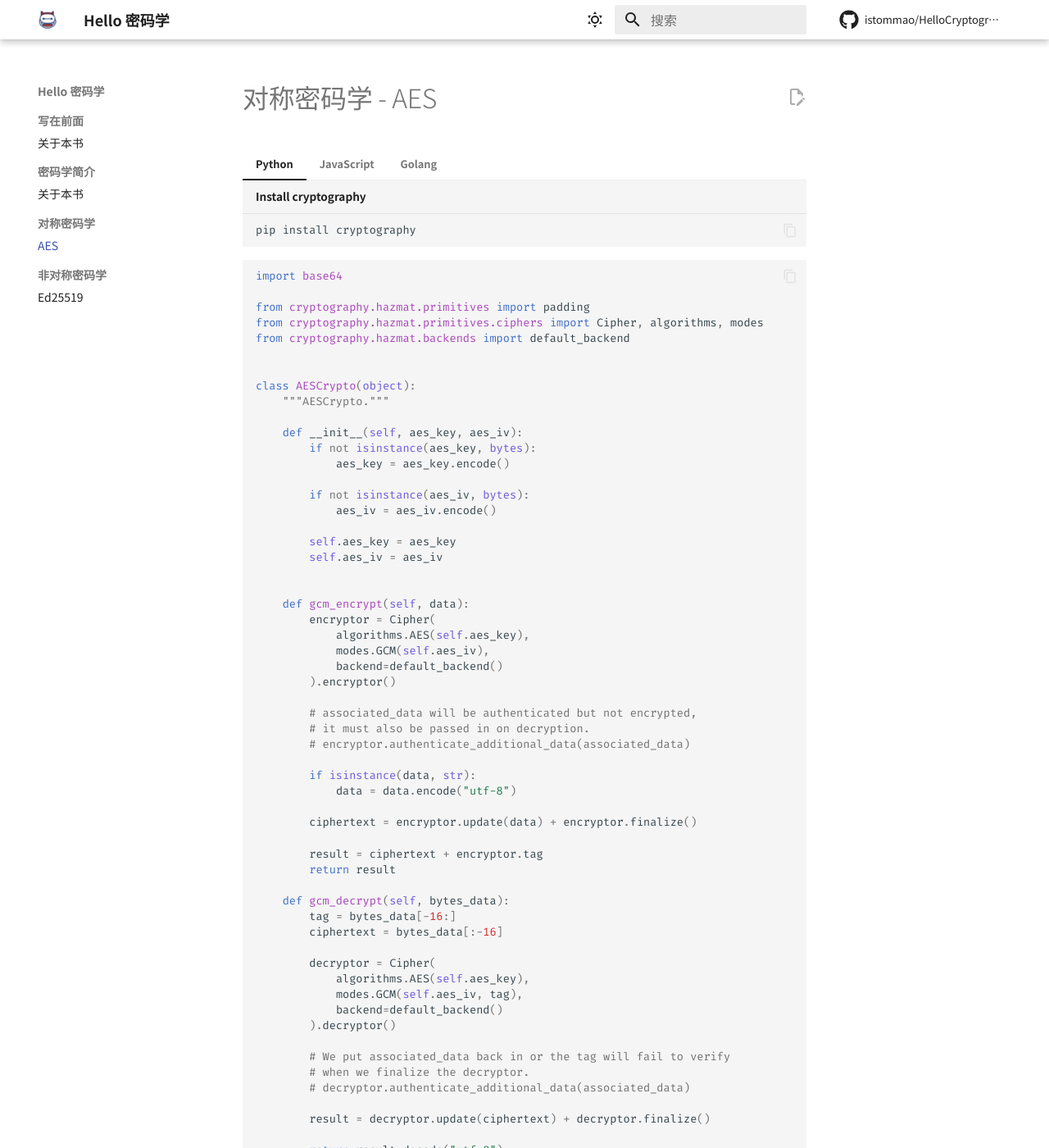
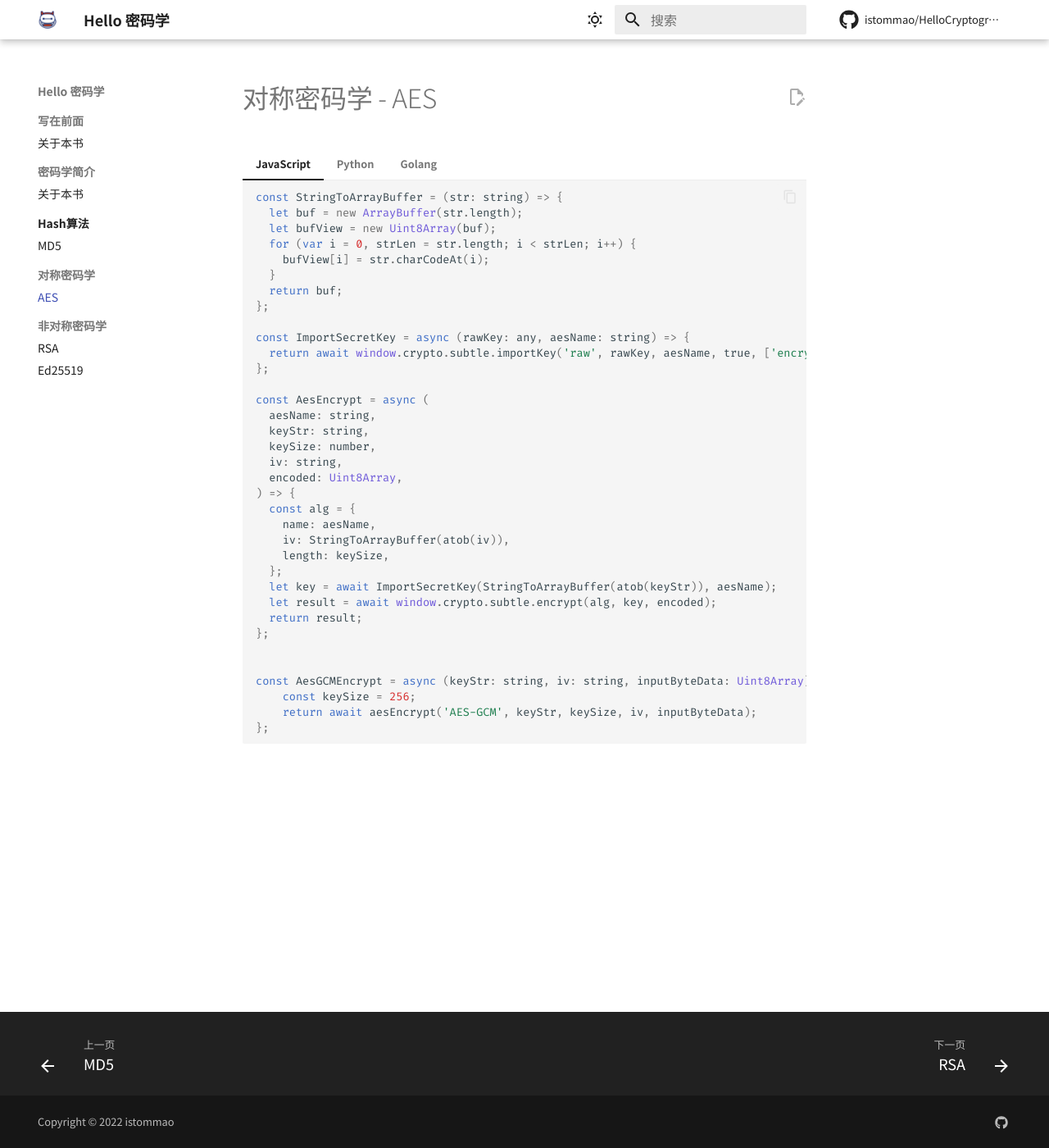
Before and after one commit to istommao/HelloCryptography, an MkDocs documentation site: the page built from docs/symmetric/aes.md, in a window 1280 px wide and 1400 px high. Shown: the whole window at 82% size. Built offline with MkDocs 1.6.1 and Material for MkDocs 9.7.7, drawn with Linux system fonts in a browser that asks for light colours; comment, search, counter and statistics services are not loaded; some of the changed text lies outside the part shown.

Commit message:
Add hashing md5

````diff
--- a/docs/symmetric/aes.md
+++ b/docs/symmetric/aes.md
@@ -1,5 +1,45 @@
 # 对称密码学 - AES
 
+
+=== "JavaScript"
+
+    ```js
+    const StringToArrayBuffer = (str: string) => {
+      let buf = new ArrayBuffer(str.length);
+      let bufView = new Uint8Array(buf);
+      for (var i = 0, strLen = str.length; i < strLen; i++) {
+        bufView[i] = str.charCodeAt(i);
+      }
+      return buf;
+    };
+
+    const ImportSecretKey = async (rawKey: any, aesName: string) => {
+      return await window.crypto.subtle.importKey('raw', rawKey, aesName, true, ['encrypt', 'decrypt']);
+    };
+
+    const AesEncrypt = async (
+      aesName: string,
+      keyStr: string,
+      keySize: number,
+      iv: string,
+      encoded: Uint8Array,
+    ) => {
+      const alg = {
+        name: aesName,
+        iv: StringToArrayBuffer(atob(iv)),
+        length: keySize,
+      };
+      let key = await ImportSecretKey(StringToArrayBuffer(atob(keyStr)), aesName);
+      let result = await window.crypto.subtle.encrypt(alg, key, encoded);
+      return result;
+    };
+
+
+    const AesGCMEncrypt = async (keyStr: string, iv: string, inputByteData: Uint8Array) => {
+        const keySize = 256;
+        return await aesEncrypt('AES-GCM', keyStr, keySize, iv, inputByteData);
+    };
+    ```
 
 
 === "Python"
@@ -75,12 +115,6 @@
     text = aes.gcm_decrypt(byte_data)
     ```
 
-=== "JavaScript"
-
-    ```bash
-    npm install cryptography
-    ```
-
 === "Golang"
 
     ```bash
--- a/mkdocs.yml
+++ b/mkdocs.yml
@@ -130,7 +130,11 @@
     # - 一起参与创作: chapter_preface/contribution.md
   - 密码学简介:
     - 密码学历史: chapter_preface/about_the_book.md
+  - Hash算法:
+    - 概览: hashing/index.md
+    - MD5: hashing/md5.md
   - 对称密码学:
     - AES: symmetric/aes.md
   - 非对称密码学:
+    - RSA: asymmetric/rsa.md
     - Ed25519: asymmetric/ed25519.md
````
Also changed, not shown: docs/asymmetric/rsa.md (added, +1 -0 lines), docs/hashing/index.md (added, +11 -0 lines), docs/hashing/md5.md (added, +35 -0 lines).
